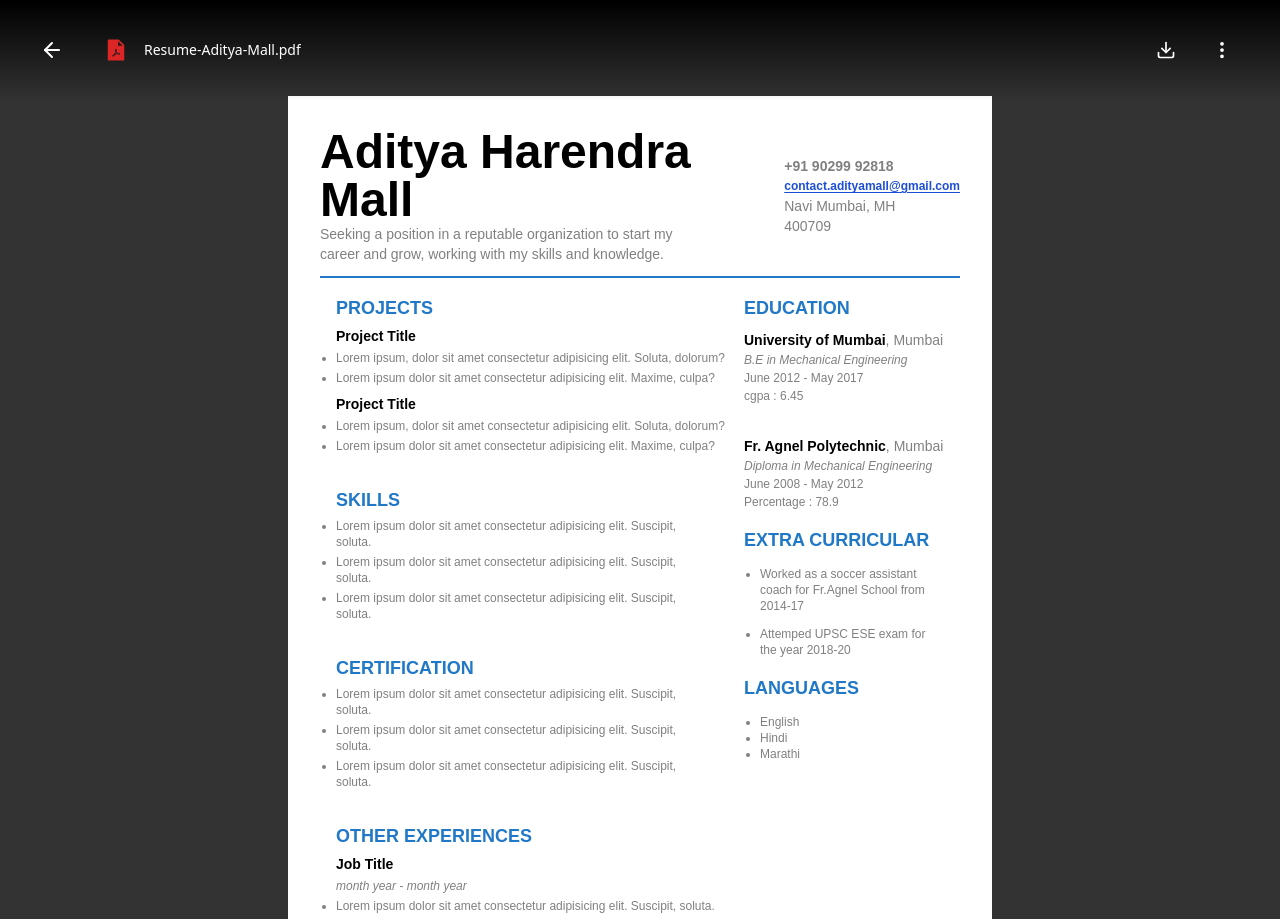
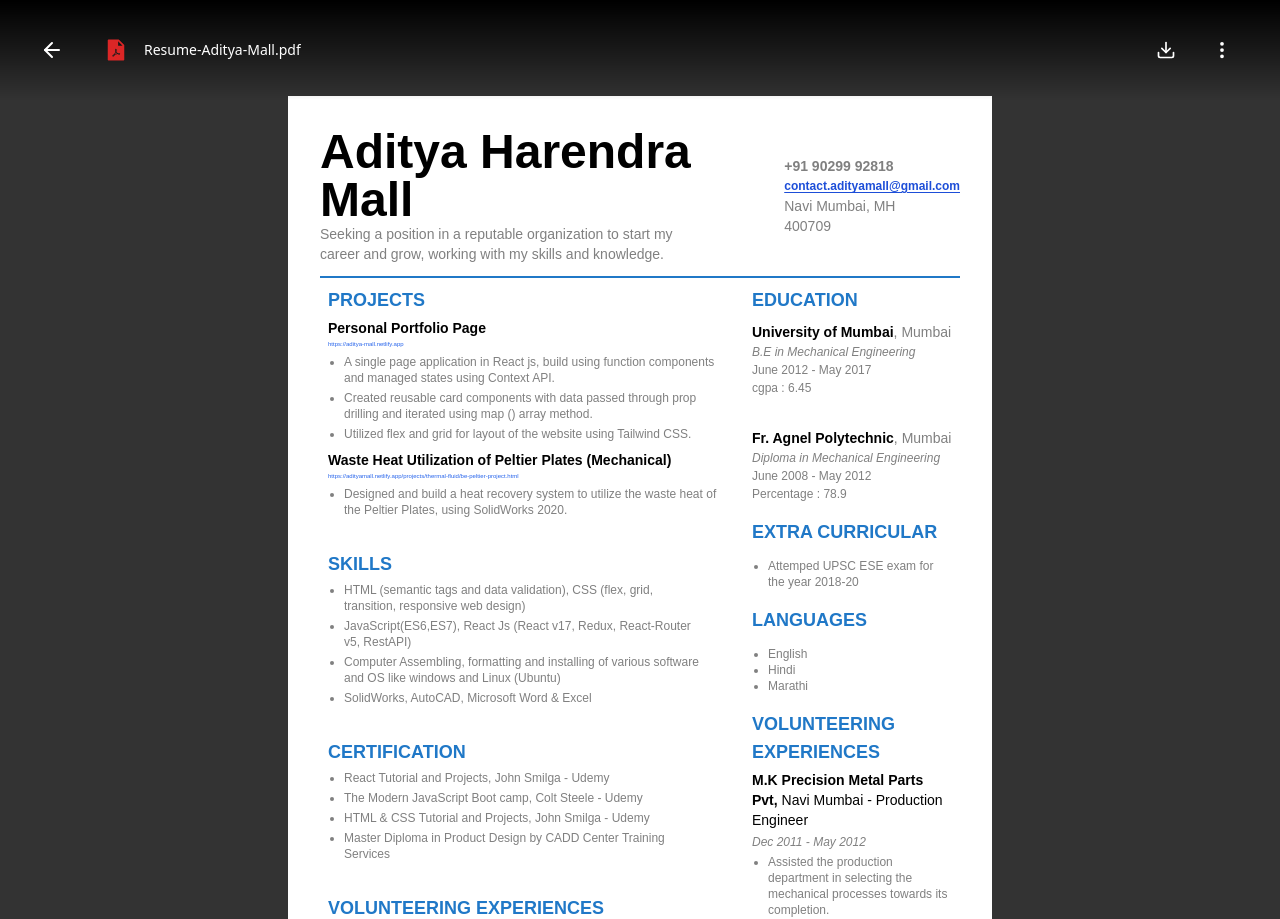
Before and after one commit to iamadityamall/resume-app, a React (Create React App) app: page / in a window 1280 px wide. Shown: the top 919 px of the page. Built offline with nearby package versions, Linux system fonts and the light colour scheme.

Commit message:
updated volunteer and experience section

```diff
--- a/src/components/MainContent.jsx
+++ b/src/components/MainContent.jsx
@@ -5,6 +5,9 @@ import {
   education,
   extracurricular,
   languages,
+  projects,
+  skills,
+  volunteering,
 } from "../resumeData";
 
 const MainContent = () => {
@@ -48,7 +51,7 @@ const MainContent = () => {
           <div className="h-[1.5px] w-full bg-secondary"></div>
         </header>
 
-        <main className="flex p-4 w-full space-x-2">
+        <main className="flex p-2 w-full space-x-6">
           {/* left section */}
           <article className="w-[60vw] text-[8px] flex flex-col space-y-4 xl:space-y-8">
             <div className="flex flex-col space-y-1" id="projects">
@@ -56,62 +59,46 @@ const MainContent = () => {
                 PROJECTS
               </h2>
               <div className="flex flex-col space-y-2 text-ternary">
-                <div className="xl:space-y-1">
-                  <h4 className="text-black font-bold xl:text-sm">
-                    Project Title
-                  </h4>
-                  <ul className="list-disc text-[7px] xl:text-xs xl:space-y-1">
-                    <li>
-                      Lorem ipsum, dolor sit amet consectetur adipisicing elit.
-                      Soluta, dolorum?
-                    </li>
-                    <li>
-                      Lorem ipsum dolor sit amet consectetur adipisicing elit.
-                      Maxime, culpa?
-                    </li>
-                  </ul>
-                </div>
-                <div className="xl:space-y-1">
-                  <h4 className="text-black font-bold xl:text-sm">
-                    Project Title
-                  </h4>
-                  <ul className="list-disc text-[7px] xl:text-xs xl:space-y-1">
-                    <li>
-                      Lorem ipsum, dolor sit amet consectetur adipisicing elit.
-                      Soluta, dolorum?
-                    </li>
-                    <li>
-                      Lorem ipsum dolor sit amet consectetur adipisicing elit.
-                      Maxime, culpa?
-                    </li>
-                  </ul>
-                </div>
+                {projects.map((project) => {
+                  const { id, title, link, info } = project;
+                  return (
+                    <div className="xl:space-y-1 space-y-1" key={id}>
+                      <h4 className="text-black font-bold xl:text-sm">
+                        {title}
+                      </h4>
+                      <a
+                        href={link}
+                        target="_blank"
+                        rel="noreferrer"
+                        className="text-[6px] text-blue-600 font-secondary"
+                      >
+                        {link}
+                      </a>
+                      <ul className="list-disc text-[7px] xl:text-xs xl:space-y-1 ml-4">
+                        {info.map((item, index) => {
+                          return <li key={index}>{item}</li>;
+                        })}
+                      </ul>
+                    </div>
+                  );
+                })}
               </div>
             </div>
             <div className="flex flex-col space-y-1" id="skills">
               <h3 className="font-bold text-secondary text-[9px] xl:text-lg">
                 SKILLS
               </h3>
-              <ul className="list-disc w-[90%] text-[7px] text-ternary xl:text-xs xl:space-y-1">
-                <li>
-                  Lorem ipsum dolor sit amet consectetur adipisicing elit.
-                  Suscipit, soluta.
-                </li>
-                <li>
-                  Lorem ipsum dolor sit amet consectetur adipisicing elit.
-                  Suscipit, soluta.
-                </li>
-                <li>
-                  Lorem ipsum dolor sit amet consectetur adipisicing elit.
-                  Suscipit, soluta.
-                </li>
+              <ul className="list-disc w-[90%] text-[7px] text-ternary space-y-1 xl:text-xs ml-4">
+                {skills.map((skill, index) => {
+                  return <li key={index}>{skill}</li>;
+                })}
               </ul>
             </div>
             <div className="flex flex-col space-y-1" id="certification">
               <h3 className="font-bold text-secondary text-[9px] xl:text-lg">
                 CERTIFICATION
               </h3>
-              <ul className="list-disc  w-[90%] text-[7px] text-ternary xl:text-xs xl:space-y-1">
+              <ul className="list-disc  w-[90%] text-[7px] text-ternary xl:text-xs space-y-1 ml-4">
                 {certifications.map((certifcate) => {
                   return <li key={certifcate.id}>{certifcate.info}</li>;
                 })}
@@ -122,19 +109,23 @@ const MainContent = () => {
               id="experience xl:space-y-9"
             >
               <h2 className="text-[9px] font-bold text-secondary xl:text-lg">
-                OTHER EXPERIENCES
+                VOLUNTEERING EXPERIENCES
               </h2>
               <div className="flex flex-col space-y-2 text-ternary xl:space-y-6">
-                {experiences.map((experience) => {
+                {volunteering.map((volunteer) => {
+                  const { id, company, location, title, year, info } =
+                    volunteer;
                   return (
-                    <article className="xl:space-y-1" id={experience.id}>
+                    <article className="space-y-1" key={id}>
                       <h4 className="text-black font-bold xl:text-sm">
-                        {experience.title}
+                        {`${company},`}{" "}
+                        <span className="font-normal">{`${location} - ${title}`}</span>
                       </h4>
-                      <p className="italic xl:text-xs">{experience.year}</p>
-                      <ul className="list-disc text-[7px] xl:text-xs xl:space-y-1">
-                        <li>{experience.info_1}</li>
-                        <li>{experience.info_2}</li>
+                      <p className="italic xl:text-xs">{year}</p>
+                      <ul className="list-disc text-[7px] xl:text-xs space-y-1 ml-4">
+                        {info.map((item, index) => {
+                          return <li key={index}>{item}</li>;
+                        })}
                       </ul>
                     </article>
                   );
@@ -201,6 +192,34 @@ const MainContent = () => {
                 ))}
               </ul>
             </div>
+            <div
+              className="flex flex-col space-y-1"
+              id="experience xl:space-y-9"
+            >
+              <h2 className="text-[9px] font-bold text-secondary xl:text-lg">
+                VOLUNTEERING EXPERIENCES
+              </h2>
+              <div className="flex flex-col space-y-2 text-ternary xl:space-y-6">
+                {experiences.map((experience) => {
+                  const { id, company, location, title, year, info } =
+                    experience;
+                  return (
+                    <article className="space-y-1" key={id}>
+                      <h4 className="text-black font-bold xl:text-sm">
+                        {`${company},`}{" "}
+                        <span className="font-normal">{`${location} - ${title}`}</span>
+                      </h4>
+                      <p className="italic xl:text-xs">{year}</p>
+                      <ul className="list-disc text-[7px] xl:text-xs space-y-1 ml-4">
+                        {info.map((item, index) => {
+                          return <li key={index}>{item}</li>;
+                        })}
+                      </ul>
+                    </article>
+                  );
+                })}
+              </div>
+            </div>
           </article>
         </main>
       </section>
--- a/src/resumeData.js
+++ b/src/resumeData.js
@@ -1,39 +1,95 @@
+export const projects = [
+  {
+    id: 0,
+    title: "Personal Portfolio Page",
+    link: "https://aditya-mall.netlify.app",
+    info: [
+      "A single page application in React js, build using function components and managed states using Context API.",
+      "Created reusable card components with data passed through prop drilling and iterated using map () array method.",
+      "Utilized flex and grid for layout of the website using Tailwind CSS.",
+    ],
+  },
+  {
+    id: 1,
+    title: "Waste Heat Utilization of Peltier Plates (Mechanical)",
+    link: "https://adityamall.netlify.app/projects/thermal-fluid/be-peltier-project.html",
+    info: [
+      "Designed and build a heat recovery system to utilize the waste heat of the Peltier Plates, using SolidWorks 2020.",
+    ],
+  },
+];
+
+export const skills = [
+  "HTML (semantic tags and data validation), CSS (flex, grid, transition, responsive web design)",
+  "JavaScript(ES6,ES7), React Js (React v17, Redux, React-Router v5, RestAPI)",
+  "Computer Assembling, formatting and installing of various software and OS like windows and Linux (Ubuntu)",
+  "SolidWorks, AutoCAD, Microsoft Word & Excel",
+];
+
 export const certifications = [
   {
     id: 0,
-    info: "Lorem ipsum dolor sit amet consectetur adipisicing elit. Suscipit, soluta.",
+    info: "React Tutorial and Projects, John Smilga - Udemy",
   },
   {
     id: 1,
-    info: "Lorem ipsum dolor sit amet consectetur adipisicing elit. Suscipit, soluta.",
+    info: "The Modern JavaScript Boot camp, Colt Steele - Udemy",
   },
   {
     id: 2,
-    info: "Lorem ipsum dolor sit amet consectetur adipisicing elit. Suscipit, soluta.",
+    info: "HTML & CSS Tutorial and Projects, John Smilga - Udemy",
+  },
+  {
+    id: 3,
+    info: "Master Diploma in Product Design by CADD Center Training Services",
   },
 ];
 
 export const experiences = [
   {
     id: 0,
-    title: "Job Title",
-    year: "month year - month year",
-    info_1:
-      "Lorem ipsum dolor sit amet consectetur adipisicing elit. Suscipit, soluta.",
-
-    info_2:
-      "Lorem ipsum dolor sit amet consectetur adipisicing elit. Suscipit, soluta.",
+    company: "M.K Precision Metal Parts Pvt",
+    location: "Navi Mumbai",
+    title: "Production Engineer",
+    year: "Dec 2011 - May 2012",
+    info: [
+      "Assisted the production department in selecting the mechanical processes towards its completion.",
+    ],
   },
   {
     id: 1,
-    title: "Job Title",
-    year: "month year - month year",
-    info_1:
-      "Lorem ipsum dolor sit amet consectetur adipisicing elit. Suscipit, soluta.",
-    info_2:
-      "Lorem ipsum dolor sit amet consectetur adipisicing elit. Suscipit, soluta.",
+    company: "Cliffkumar Engineering Pvt",
+    location: "Navi Mumbai",
+    title: "Production Engineer",
+    year: "June 2010 - Nov 2010",
+    info: ["Edited 2D-3D Cad drawings using AutoCAD software."],
   },
 ];
+
+export const volunteering = [
+  {
+    id: 0,
+    company: "St. Lawrence High School",
+    location: "Navi Mumbai",
+    title: "Volunteer",
+    year: "March 2020 - Dec 2021",
+    info: [
+      "Conducted computer training for secondary teachers, assisted them in administrative work in Microsoft Excel and provided Technical support.",
+    ],
+  },
+  {
+    id: 1,
+    company: "Fr. Agnel High School",
+    location: "Navi Mumbai",
+    title: "Volunteer (Soccer Coach)",
+    year: "April 2008 - April 2017",
+    info: [
+      "Coached more than 100 students (U-8, U-10) at the summer camp, leading to 35% of them to join school team.",
+      "Assisted the school committee in filling excel sheets with candidate information w.r.t each sport",
+    ],
+  },
+];
+
 export const education = [
   {
     id: 0,
@@ -58,10 +114,6 @@ export const education = [
 export const extracurricular = [
   {
     id: 0,
-    info: "Worked as a soccer assistant coach for Fr.Agnel School from 2014-17",
-  },
-  {
-    id: 1,
     info: "Attemped UPSC ESE exam for the year 2018-20",
   },
 ];
```
